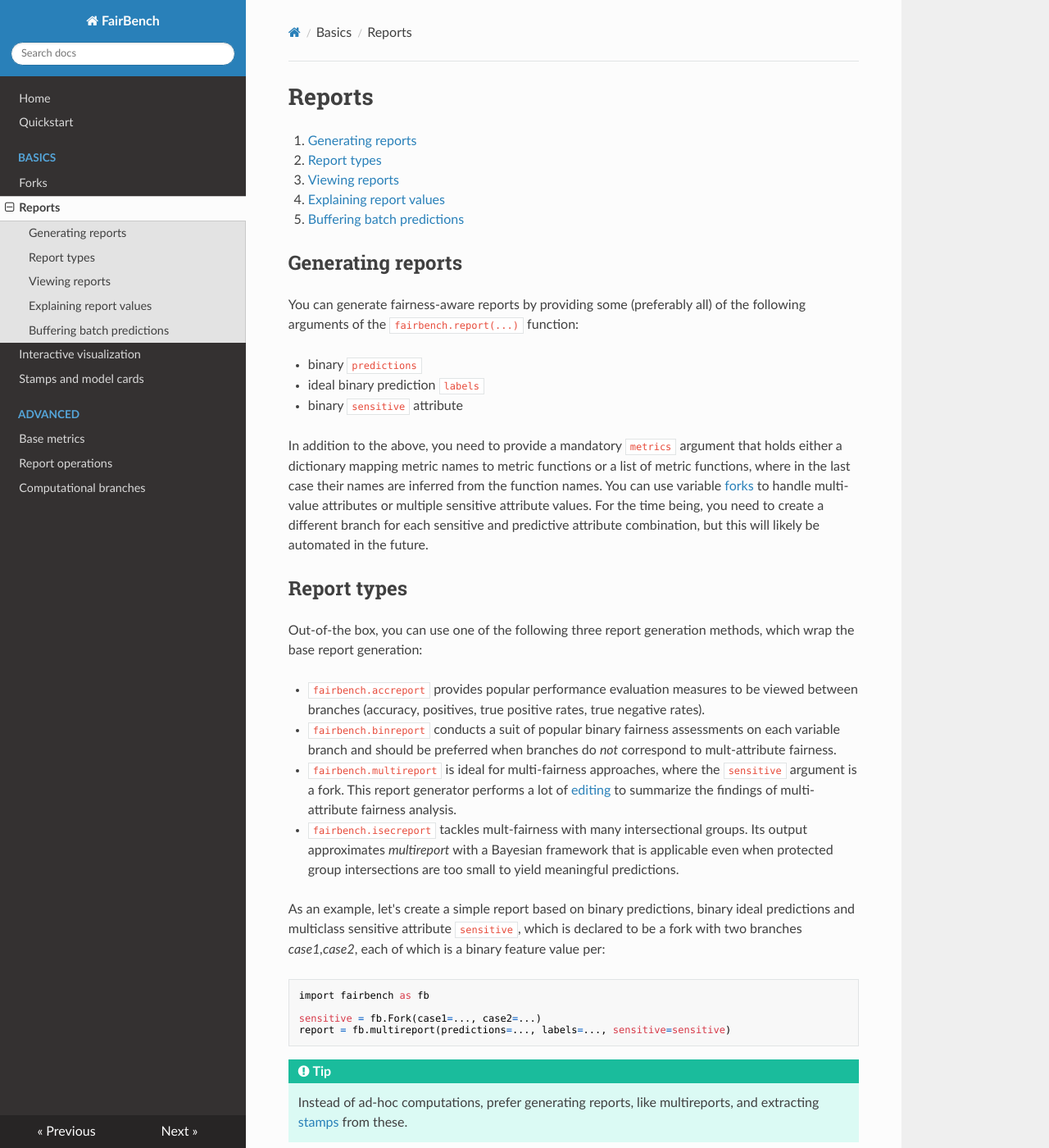
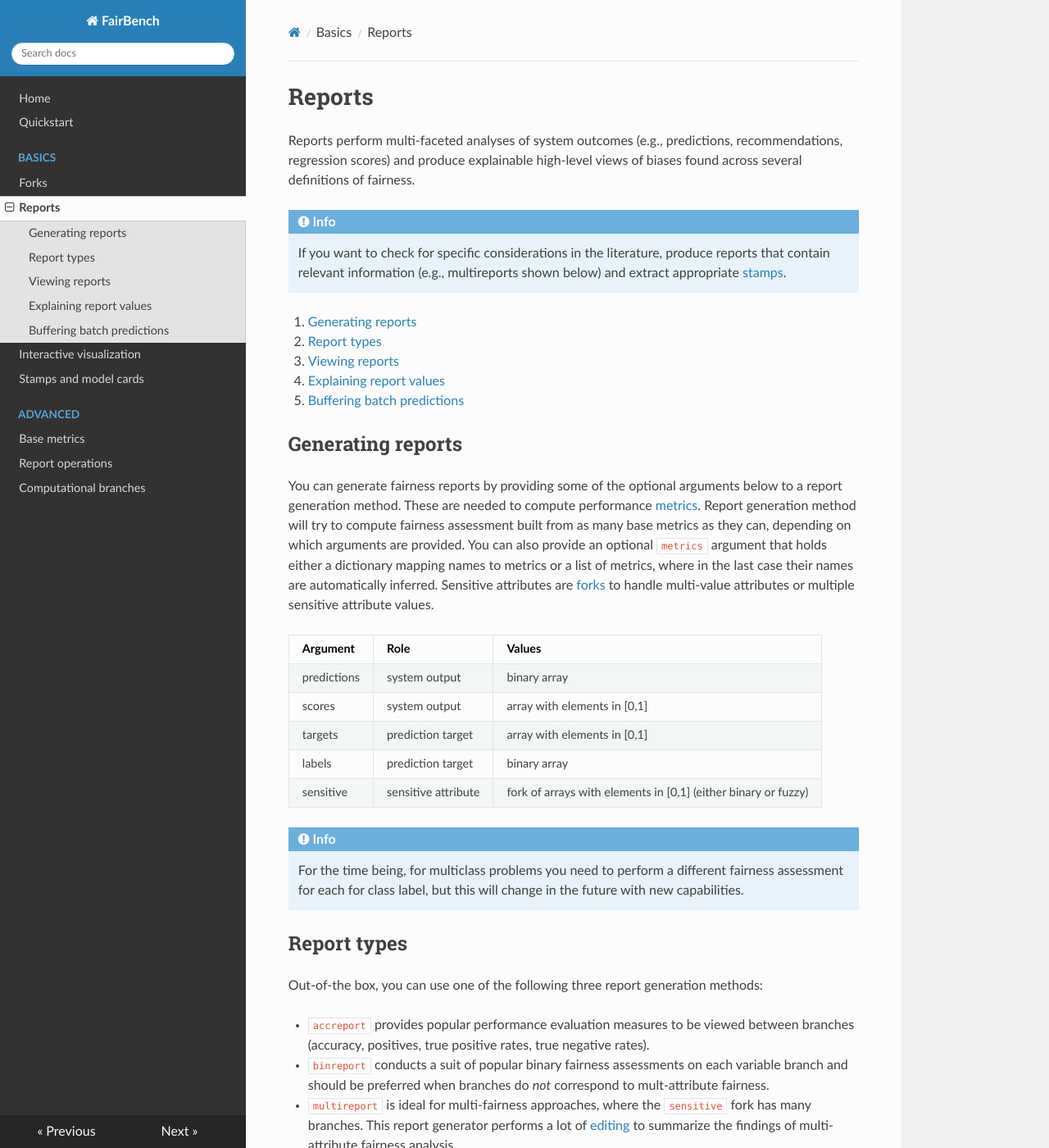
Before and after one commit to mever-team/FairBench, an MkDocs documentation site: the page built from docs/basics/reports.md, in a window 1280 px wide and 1400 px high. Shown: the whole window at 82% size. Built offline with MkDocs 1.6.1, drawn with Linux system fonts in a browser that asks for light colours; nearby versions of some CDN libraries; some of the changed text lies outside the part shown.

Commit message:
doc improvements

````diff
--- a/docs/basics/reports.md
+++ b/docs/basics/reports.md
@@ -1,4 +1,15 @@
 # Reports
+
+Reports perform multi-faceted analyses of system outcomes
+(e.g., predictions, recommendations, regression scores)
+and produce explainable high-level views of biases found
+across several definitions of fairness.
+
+!!! info
+    If you want to check for specific considerations
+    in the literature, produce reports that contain
+    relevant information (e.g., multireports shown below)
+    and extract appropriate [stamps](modelcards.md#stamps).
 
 1. [Generating reports](#generating-reports)
 2. [Report types](#report-types)
@@ -9,46 +20,52 @@
 ## Generating reports
 
 You can generate
-fairness-aware reports by providing some
-(preferably all) of the following arguments
-of the `fairbench.report(...)` function:
-
-* binary `predictions`
-* ideal binary prediction `labels`
-* binary `sensitive` attribute
-
-In addition to the above, you need to provide
-a mandatory `metrics` argument that holds either
-a dictionary mapping metric names to metric functions
-or a list of metric functions, where
-in the last case their names are inferred
-from the function names.
-You can use variable [forks](forks.md)
+fairness reports by providing some
+of the optional arguments below to a report
+generation method. These are needed to compute
+performance [metrics](../advanced/metrics.md).
+Report generation method will try to compute fairness
+assessment built from as many base metrics as they can,
+depending on which arguments are provided.
+You can also provide an optional `metrics`
+argument that holds either
+a dictionary mapping names to metrics
+or a list of metrics, where
+in the last case their names are automatically inferred.
+Sensitive attributes are [forks](forks.md)
 to handle multi-value attributes or multiple
 sensitive attribute values.
-For the time being, you need
-to create a different branch for each
-sensitive and predictive attribute
-combination, but this will likely be
-automated in the future.
+
+| Argument    | Role                | Values                                                         |
+|-------------|---------------------|----------------------------------------------------------------|
+| predictions | system output       | binary array                                                   |
+| scores      | system output       | array with elements in [0,1]                                   |
+| targets     | prediction target   | array with elements in [0,1]                                   |
+| labels      | prediction target   | binary array                                                   |
+| sensitive   | sensitive attribute | fork of arrays with elements in [0,1] (either binary or fuzzy) |
+
+!!! info
+    For the time being, for multiclass problems
+    you need to perform a different fairness assessment for each
+    for class label, but this will change in the future with
+    new capabilities.
 
 ## Report types
 
 Out-of-the box, you can use one of the following three
-report generation methods, which wrap the base
-report generation:
+report generation methods:
 
-- `fairbench.accreport` provides popular performance evaluation measures to be viewed between branches (accuracy, positives, true positive rates, true negative rates).
-- `fairbench.binreport` conducts a suit of popular binary fairness assessments on each variable branch and should be preferred when branches do *not* correspond to mult-attribute fairness.
-- `fairbench.multireport` is ideal for multi-fairness approaches, where the `sensitive` argument is a fork. This report generator performs a lot of [editing](../advanced/manipulation.md) to summarize the findings of multi-attribute fairness analysis.
-- `fairbench.isecreport` tackles mult-fairness with many intersectional groups. Its output approximates *multireport* with a Bayesian framework that is applicable even when protected group intersections are too small to yield meaningful predictions.
+- `accreport` provides popular performance evaluation measures to be viewed between branches (accuracy, positives, true positive rates, true negative rates).
+- `binreport` conducts a suit of popular binary fairness assessments on each variable branch and should be preferred when branches do *not* correspond to mult-attribute fairness.
+- `multireport` is ideal for multi-fairness approaches, where the `sensitive` fork has many branches. This report generator performs a lot of [editing](../advanced/manipulation.md) to summarize the findings of multi-attribute fairness analysis.
+- `isecreport` tackles mult-fairness with many intersectional groups. Its output approximates *multireport* with a Bayesian framework that is applicable even when protected group intersections are too small to yield meaningful predictions.
 
 As an example, let's create a simple report
 based on binary predictions, binary
 ideal predictions and multiclass
 sensitive attribute `sensitive`, which is
 declared to be a fork with two branches
-*case1,case2*, each of which is a binary
+*men,women*, each of which is a binary
 feature value per:
 
 ```python
@@ -58,35 +75,41 @@ sensitive = fb.Fork(case1=..., case2=...)
 report = fb.multireport(predictions=..., labels=..., sensitive=sensitive)
 ```
 
-!!! tip
-    Instead of ad-hoc computations,
-    prefer generating reports, like multireports,
-    and extracting [stamps](modelcards.md#stamps)
-    from these.
-
 
 ## Viewing reports
 
-The report is actually a fork for each data branch
-(for case1 and case2) that holds a dictionary of
-metric results. Several methods are provided to
-work with this data format. First, you can print
-the report on the *stdout* console:
+Report are forks whose branches hold dictionaries of
+metric computations. In some reports (e.g., multireport)
+[reduction](../advanced/manipulation.md)
+operations introduce a comparative analysis
+between the sensitive attribute branches to investigate
+unfairness. For example, `min` shows the worst evaluation
+across sensitive groups,
+and `minratio` and `maxdiff` the minimum ratio
+and maximum differences between metric values for
+sensitive groups (groups correspond to sensitive
+attribute branches).
+
+Several methods are provided to
+work with the report data format, namely
+forks of dictionaries. First, you can show
+reports in the *stdout* console in the form
+of tables:
 
 ```python
 fb.describe(report)
 ```
 
 ```
-Metric          mean            minratio        maxdiff
+Metric          min             minratio        maxdiff
 accuracy        0.938           1.000           0.000
 pr              0.812           0.857           0.125
 fpr             0.063           0.778           0.016
 fnr             0.333           0.333           0.333
 ```
 
-But you can also convert the report to a *json*
-format, for example to send to your frontend:
+You can also convert reports to *json*, for example
+to send to some frontend:
 
 ```python
 print(fb.tojson(report))
@@ -105,18 +128,17 @@ fb.visualize(report)
 ![report example](reports.png)
 
 !!! warning
-    Reports are limited to forks of metrics. You can print any
-    fork, but  `fb.visualize` and `fb.display`  only work
-    reports. For example, you cannot visualize a fork
-    of reports, though you can obtain a view of it and visualize that.
-    To explore complicated forks, use [interactive visualization](interactive.md).
+    Forks of different formats can not always
+    be parsed by `fb.visualize` and `fb.display`.
+    For example, you cannot visualize a fork of reports.
+    Explore complicated forks with
+    [interactive visualization](interactive.md).
 
 
 ## Explaining report values
 
-Some report values, especially those procured by
-[reduction](../advanced/manipulation.md) in multireports,
-can be explained in terms of data they are derived from.
+Some report values, can be explained
+in terms of data they are derived from.
 For instance, if a `fairbench.isecreport` is made, both
 empirical and bayesian evaluations arise from the underlying
 data branches of multi-attribute fairness forks.
@@ -126,7 +148,9 @@ into final reports are preserved by having report values
 be instances of the `Explainable` class.
 This provides an `.explain` field of data contributing
 to the report value, and `.desc` field to store additional
-descriptions.
+descriptions. You can perform arithmetic operations
+between explainable objects and other numbers and the
+outcome will be normal python numbers.
 
 As an example, here we use these fields
 to retrieve posterior estimations contributing to
@@ -146,6 +170,7 @@ Metric          case1           case2           case2,case1
                 0.729           0.706           0.827
 ```
 
+
 Similarly, you can obtain explanations about the values
 contributing to report combinations, for instance
 when comparing two algorithms.
@@ -154,13 +179,15 @@ when comparing two algorithms.
 ## Buffering batch predictions
 
 When training machine learning algorithms, you may want
-to concatenate the same variable generated across
-several batches. This can be used by calling
+to concatenate the same report arguments generated across
+several batches. You can keep arguments by calling
 `fairbench.todict` to convert a set of keyword arguments
-to a fork of dictionaries. Entries of such forks (e.g.,
+to a fork of dictionaries, which reports
+automatically unpack internally.
+Entries of such forks (e.g.,
 `predictions` in the example below) can be concatenated
-via a namesake method. Concatenate such dictionaries
-with previous concatenation outcomes to generate a
+via a namesake method. iteratively concatenate such dictionaries
+with previous concatenation outcomes to generate a final
 dictionary of keyword arguments to pass to reports like so:
 
 ```python
````
Also changed, not shown: other parts of docs/basics/reports.md (+1 -1 lines), docs/basics/forks.md (+22 -18 lines).
